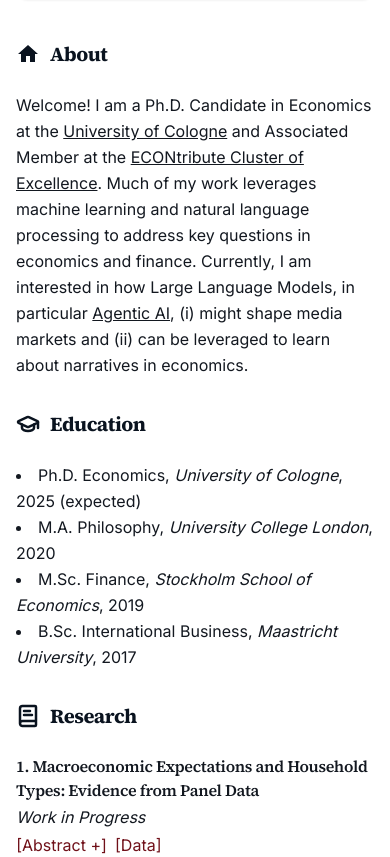
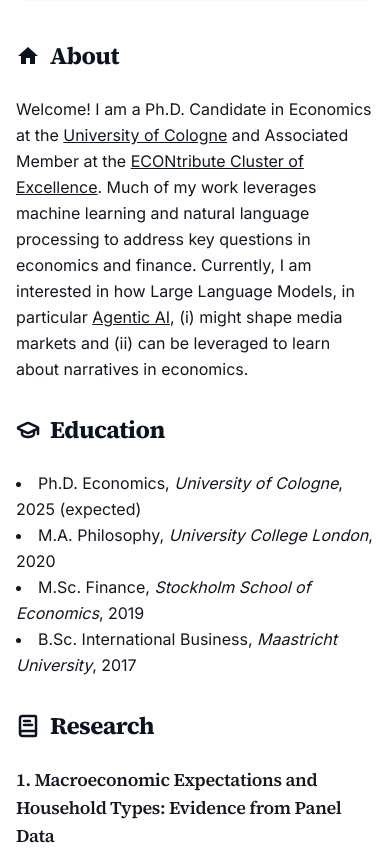
Before and after one commit to fabian-roeben/personal-website, a Next.js app: page / in a window 390 px wide. Shown: the part 704-1561 px from the top of the page. Built offline with nearby package versions, Linux system fonts and the light colour scheme.

Commit message:
Text size change

```diff
--- a/app/globals.css
+++ b/app/globals.css
@@ -117,12 +117,12 @@
   }
 
   h1 {
-    @apply font-serif text-2xl md:text-3xl font-bold tracking-tight;
+    @apply font-serif text-2xl font-bold tracking-tight;
     letter-spacing: -0.02em;
   }
 
   h2 {
-    @apply font-serif text-xl md:text-2xl font-semibold tracking-tight;
+    @apply font-serif text-2xl font-bold tracking-tight;
   }
 
   h3 {
@@ -130,7 +130,7 @@
   }
 
   h4 {
-    @apply font-serif text-base md:text-lg font-semibold;
+    @apply font-serif text-lg font-semibold;
   }
 
   p, ul, ol {
--- a/components/layout/ProfileSection.tsx
+++ b/components/layout/ProfileSection.tsx
@@ -15,7 +15,7 @@ export function ProfileSection() {
         />
       </div>
       <div className="bg-background rounded-b-xl p-5">
-        <h1 className="font-serif text-2xl font-bold tracking-tight">Fabian Roeben</h1>
+        <h1 className="font-serif tracking-tight">Fabian Roeben</h1>
         <p className="text-base mt-1.5 text-muted-foreground">
           Ph.D. Candidate in Economics at the University of Cologne
         </p>
--- a/components/ui/section-header.tsx
+++ b/components/ui/section-header.tsx
@@ -25,7 +25,7 @@ export function SectionHeader({ icon, title }: SectionHeaderProps) {
         {icon}
       </motion.div>
       <h2
-        className="font-serif text-xl md:text-2xl font-bold tracking-tight"
+        className="font-serif tracking-tight"
         onMouseEnter={() => triggerAnimation(true)}
         onMouseLeave={() => triggerAnimation(false)}
       >
--- a/data/papers.ts
+++ b/data/papers.ts
@@ -17,7 +17,7 @@ export const papers: Paper[] = [
       { name: "Felix Chopra", website: "https://www.felixchopra.com/" },
       { name: "Ingar Haaland", website: "https://sites.google.com/site/ingarhaaland/" },
       { name: "Chris Roth", website: "https://sites.google.com/site/chrisrotheconomics" },
-      { name: "Vanessa Sticher"},
+      { name: "Vanessa Sticher", website: "https://economics.mit.edu/people/phd-students/vanessa-sticher"},
     ],
     status: "Work in Progress",
     // abstract: "In large-scale experiments, we study people's news consumption on a news platform, TailorMadeTimes, that enables users to customize news articles in terms  of their entertainment, negativity, political perspective, and complexity. As users set their preferences, the website dynamically generates and presents AI-created news content tailored in real time, while holding constant the underlying facts from a credible source. According to our framework, the AI website decreases search and matching frictions for consumers. Our experiments shed light on the demand for and the consequences of AI customization. First, we provide evidence that AI customization significantly increases news consumption. Second, sing rich click data, we characterize how people customize their news in practice. Third, we study the causal effect of AI customization on knowledge acquisition, issue polarization and affective polarization.",
```
